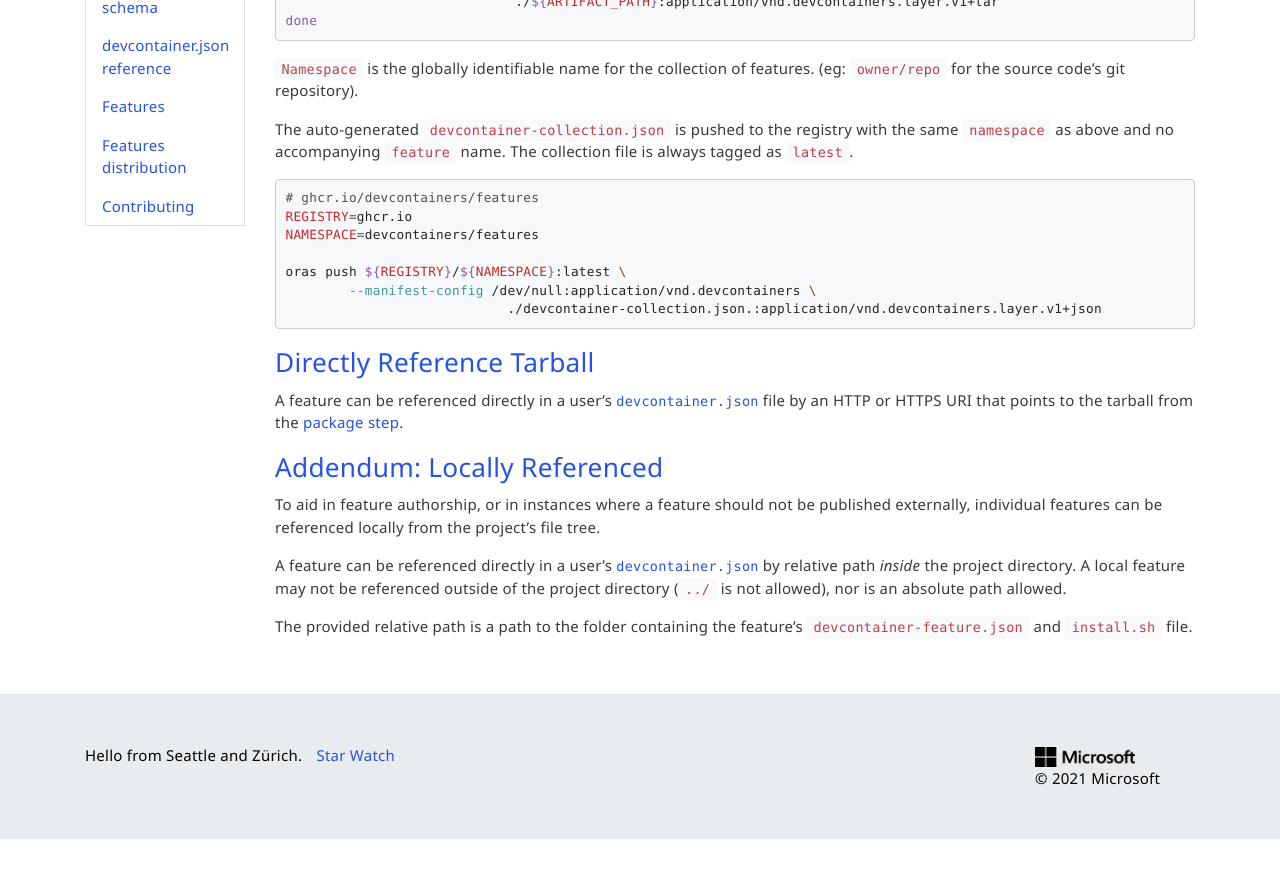
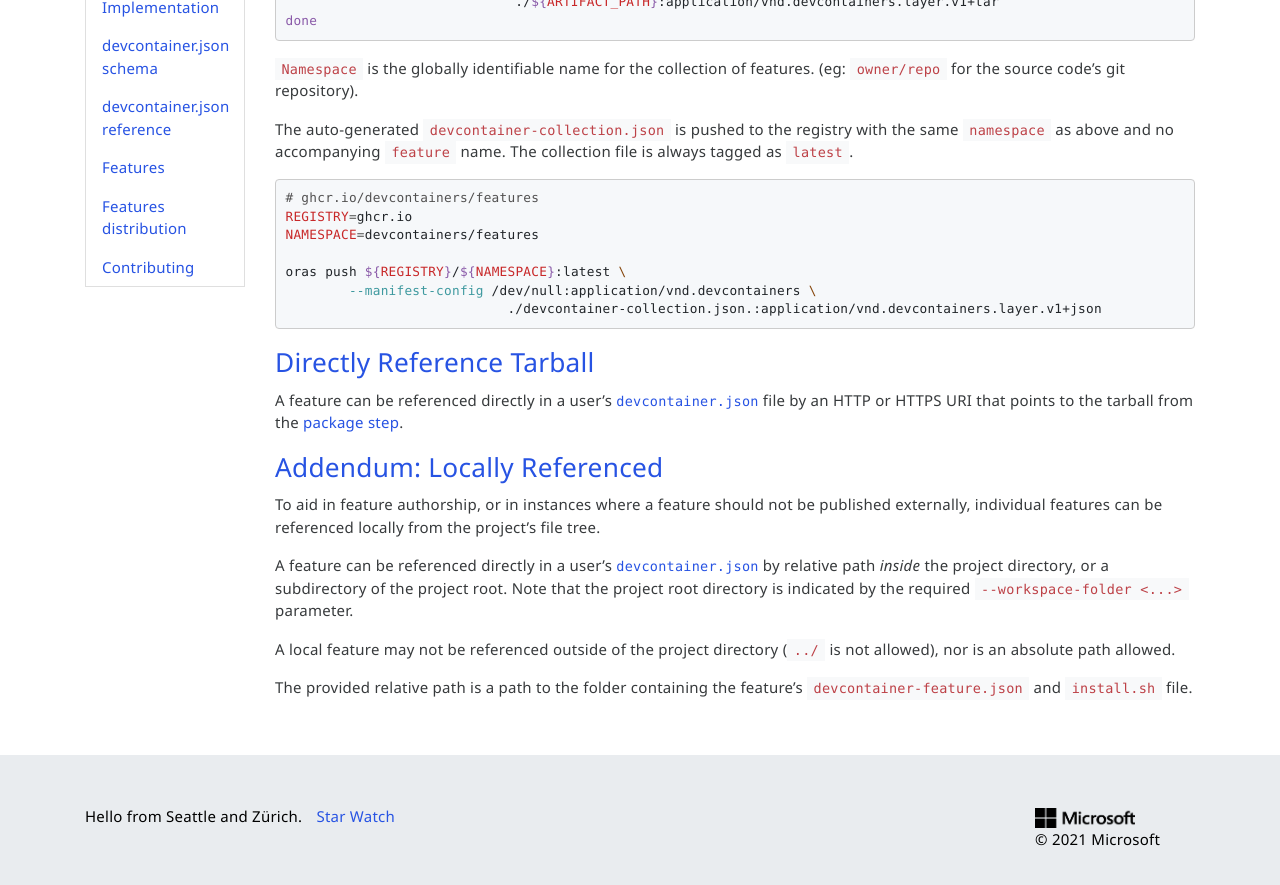
Before and after one commit to devcontainers/devcontainers.github.io, a Jekyll site: the page built from _implementors/features-distribution.md, in a window 1280 px wide and 900 px high, scrolled down 2815 px. Shown: the top 885 px of the window. Built offline with Jekyll 4.4.1, drawn with Linux system fonts in a browser that asks for light colours; nearby versions of some CDN libraries; comment, search, counter and statistics services are not loaded; before the commit the page ends 3654 px from its top, so only the background shows below that.

Commit message:
Update features-distribution.md

```diff
--- a/_implementors/features-distribution.md
+++ b/_implementors/features-distribution.md
@@ -138,6 +138,8 @@
 
 To aid in feature authorship, or in instances where a feature should not be published externally, individual features can be referenced locally from the project's file tree.
 
-A feature can be referenced directly in a user's [`devcontainer.json`](../spec#a-hrefdevcontainerjson-namedevcontainerjson-classanchor-devcontainerjson-a) by relative path _inside_ the project directory.  A local feature may not be referenced outside of the project directory (`../` is not allowed), nor is an absolute path allowed.
+A feature can be referenced directly in a user's [`devcontainer.json`](../spec#a-hrefdevcontainerjson-namedevcontainerjson-classanchor-devcontainerjson-a) by relative path _inside_ the project directory, or a subdirectory of the project root. Note that the project root directory is indicated by the required `--workspace-folder <...>` parameter.
+
+A local feature may not be referenced outside of the project directory (`../` is not allowed), nor is an absolute path allowed.
 
 The provided relative path is a path to the folder containing the feature's `devcontainer-feature.json` and `install.sh` file.
```
